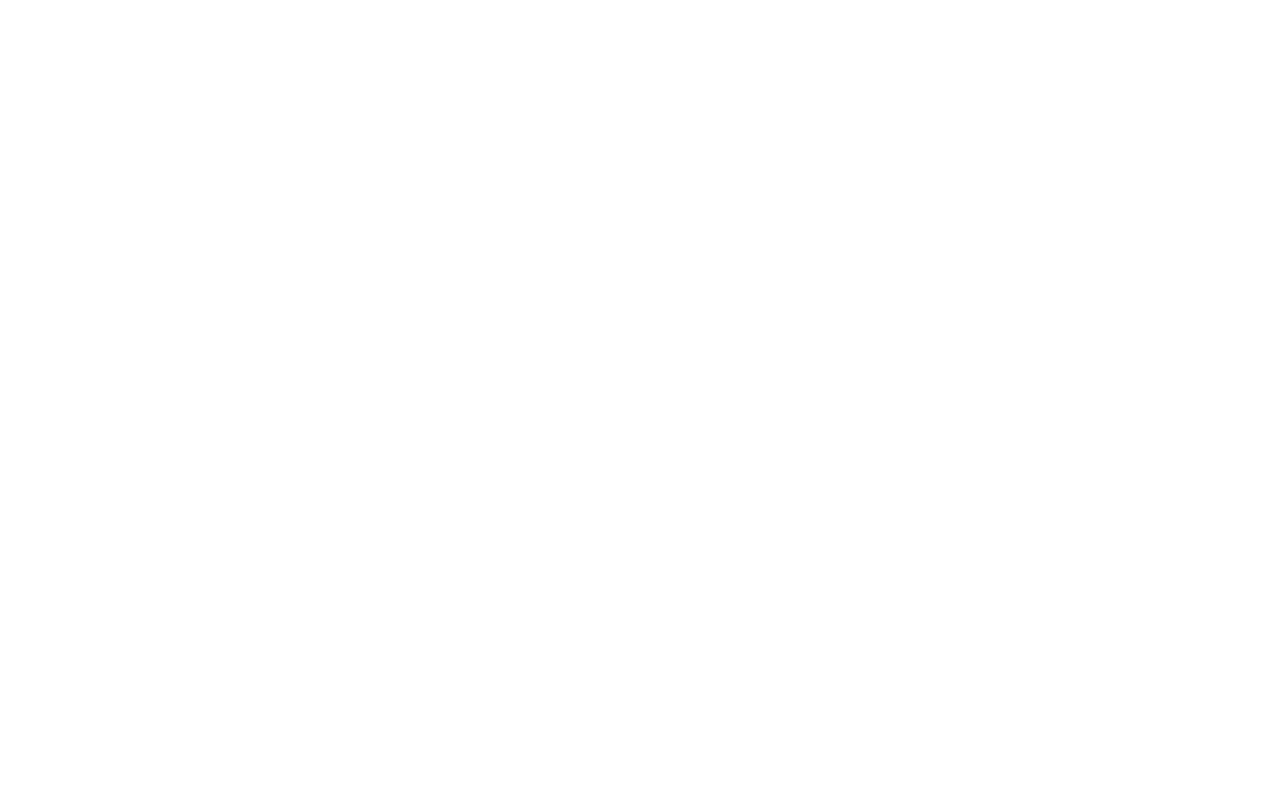
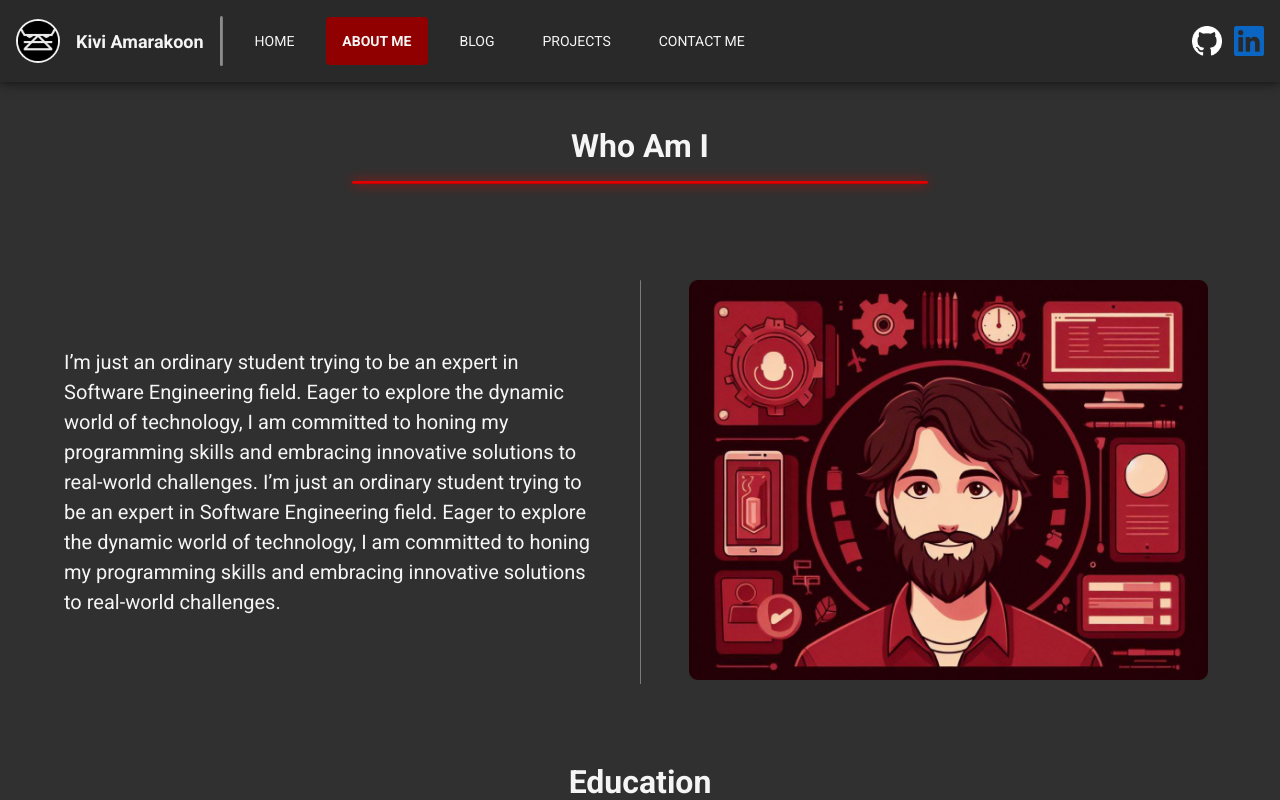
Before and after one commit to kivi98/portfolio-2, a React (Vite) app in the folder frontend/: page /about-me in a window 1280 px wide. Before the commit this address had no page. Shown: the top 800 px of the page. Built offline with nearby package versions, Linux system fonts and the light colour scheme; the HTML template or start-up script is replaced by a standard one.

Commit message:
few re usable about page components created

```diff
--- a/frontend/src/App.jsx
+++ b/frontend/src/App.jsx
@@ -3,6 +3,7 @@
 import Layout from './layout/layout.jsx';
 import theme from './theme/theme.jsx';
 import Home from './pages/home/home.jsx';
+import About from './pages/about-me/about-me.jsx';
 
 function App() {
   return (
@@ -17,6 +18,14 @@
               </Layout>
             }
           />
+          <Route
+            path={'about-me'}
+            element={
+              <Layout>
+                <About />
+              </Layout>
+            }
+          />
         </Routes>
       </BrowserRouter>
     </ThemeProvider>
--- /dev/null
+++ b/frontend/src/components/common/section-body-type-1.jsx
@@ -0,0 +1,30 @@
+import { Box, Divider, Stack } from '@mui/material';
+
+const TwoColumnSection = ({ leftComponent, rightComponent }) => {
+  return (
+    <Stack
+      direction={'row'}
+      sx={{
+        display: 'flex',
+        alignItems: 'center',
+        color: 'text.main',
+        flexDirection: 'row',
+        pb: 10,
+      }}
+    >
+      <Box sx={{ flex: 1 }}>{leftComponent}</Box>
+      <Divider
+        orientation={'vertical'}
+        flexItem
+        sx={{
+          mx: '3rem',
+          backgroundColor: 'primary.lighter',
+          borderRadius: 10,
+        }}
+      />
+      <Box sx={{ flex: 1 }}>{rightComponent}</Box>
+    </Stack>
+  );
+};
+
+export default TwoColumnSection;
--- /dev/null
+++ b/frontend/src/components/common/section-body-type-2.jsx
@@ -0,0 +1,28 @@
+import { Box, Stack } from '@mui/material';
+
+const OneColumnSection = ({ sectionDescription, sectionBody }) => {
+  return (
+    <Box
+      direction={'column'}
+      sx={{
+        display: 'flex',
+        alignItems: 'center',
+        color: 'text.main',
+        pb: 10,
+      }}
+    >
+      <Stack direction={'column'}>
+        <Box
+          sx={{
+            mb: 5,
+          }}
+        >
+          {sectionDescription}
+        </Box>
+        <Box>{sectionBody}</Box>
+      </Stack>
+    </Box>
+  );
+};
+
+export default OneColumnSection;
--- /dev/null
+++ b/frontend/src/components/common/section-title.jsx
@@ -0,0 +1,37 @@
+import { Box, Divider, Typography } from '@mui/material';
+
+const SectionTitle = ({ title }) => {
+  return (
+    <Box
+      sx={{
+        color: 'text.main',
+        display: 'flex',
+        flexDirection: 'column',
+        justifyContent: 'center',
+        textAlign: 'center',
+        mb: 10,
+      }}
+    >
+      <Typography variant="h1">{title}</Typography>
+      <Box
+        sx={{
+          display: 'flex',
+          justifyContent: 'center',
+        }}
+      >
+        <Divider
+          sx={{
+            backgroundColor: 'secondary.light',
+            width: '50%',
+            height: 2,
+            my: 2,
+            boxShadow: '0px 0px 12px #E30000',
+            borderRadius: 10,
+          }}
+        />
+      </Box>
+    </Box>
+  );
+};
+
+export default SectionTitle;
--- /dev/null
+++ b/frontend/src/components/common/skill-icon.jsx
@@ -0,0 +1,22 @@
+import { Box } from '@mui/material';
+
+const SkillIcon = ({ image, placeholderText }) => {
+  return (
+    <Box
+      sx={{
+        border: '1px solid #8c8c8c',
+        p: 2,
+        borderRadius: 5,
+        backgroundColor: 'primary.light2',
+      }}
+    >
+      <img
+        src={image}
+        alt={placeholderText}
+        style={{ height: '5rem', width: '5rem' }}
+      />
+    </Box>
+  );
+};
+
+export default SkillIcon;
--- a/frontend/src/components/header/components/Button.jsx
+++ b/frontend/src/components/header/components/Button.jsx
@@ -15,6 +15,8 @@
       sx={{
         color: 'text.main',
         fontWeight: 200,
+        height: '3rem',
+        px: 2,
         '&:hover': {
           backgroundColor: 'rgba(227,0,0,0.18)',
         },
--- /dev/null
+++ b/frontend/src/pages/about-me/about-me.jsx
@@ -0,0 +1,96 @@
+import { Box, Container, Typography } from '@mui/material';
+import SectionTitle from '../../components/common/section-title.jsx';
+import aboutImage from '../../assets/images/about-me.png';
+import TwoColumnSection from '../../components/common/section-body-type-1.jsx';
+import OneColumnSection from '../../components/common/section-body-type-2.jsx';
+import SkillIcon from '../../components/common/skill-icon.jsx';
+
+const About = () => {
+  return (
+    <Container
+      sx={{
+        pt: 16,
+      }}
+    >
+      <SectionTitle title={'Who Am I'} />
+      <TwoColumnSection
+        rightComponent={
+          <img src={aboutImage} alt={'body-image'} style={{ height: 400 }} />
+        }
+        leftComponent={
+          <Typography variant={'body1'} fontSize={20}>
+            <span>
+              I’m just an ordinary student trying to be an expert in Software
+              Engineering field. Eager to explore the dynamic world of
+              technology, I am committed to honing my programming skills and
+              embracing innovative solutions to real-world challenges. I’m just
+              an ordinary student trying to be an expert in Software Engineering
+              field. Eager to explore the dynamic world of technology, I am
+              committed to honing my programming skills and embracing innovative
+              solutions to real-world challenges.
+            </span>
+          </Typography>
+        }
+      />
+
+      <SectionTitle title={'Education'} />
+      <TwoColumnSection
+        rightComponent={
+          <Typography variant={'body1'} fontSize={20}>
+            <span>
+              <b>University of Colombo School of Computing</b>
+              <br />
+              <br />
+              <b>Degree:</b> BSc in Information Systems
+              <br />
+              <b>Year:</b> 2021 - Present
+              <br />
+            </span>
+          </Typography>
+        }
+        leftComponent={
+          <img src={aboutImage} alt={'body-image'} style={{ height: 400 }} />
+        }
+      />
+
+      <SectionTitle title={'Skills'} />
+      <OneColumnSection
+        sectionDescription={
+          <Typography variant={'caption'} fontSize={20}>
+            <span>
+              C, HTML, Java, CSS, JavaScript, React, Node.js, Express.js,
+              MongoDB, SQL, Git, GitHub, Linux, Windows, Visual Studio Code,
+              Figma, Microsoft Office, Google Suite, WordPress, Canva, and more.
+            </span>
+          </Typography>
+        }
+        sectionBody={
+          <Box
+            sx={{
+              display: 'flex',
+              justifyContent: 'center',
+              alignItems: 'center',
+              flexWrap: 'wrap',
+              gap: 1,
+            }}
+          >
+            <SkillIcon image={aboutImage} placeholderText={'test'} />
+            <SkillIcon image={aboutImage} placeholderText={'test'} />
+            <SkillIcon image={aboutImage} placeholderText={'test'} />
+            <SkillIcon image={aboutImage} placeholderText={'test'} />
+            <SkillIcon image={aboutImage} placeholderText={'test'} />
+            <SkillIcon image={aboutImage} placeholderText={'test'} />
+            <SkillIcon image={aboutImage} placeholderText={'test'} />
+            <SkillIcon image={aboutImage} placeholderText={'test'} />
+            <SkillIcon image={aboutImage} placeholderText={'test'} />
+            <SkillIcon image={aboutImage} placeholderText={'test'} />
+            <SkillIcon image={aboutImage} placeholderText={'test'} />
+            <SkillIcon image={aboutImage} placeholderText={'test'} />
+          </Box>
+        }
+      />
+    </Container>
+  );
+};
+
+export default About;
--- a/frontend/src/pages/home/home.jsx
+++ b/frontend/src/pages/home/home.jsx
@@ -1,4 +1,12 @@
-import { Box, Container, Stack } from '@mui/material';
+import {
+  Box,
+  Button,
+  Container,
+  Divider,
+  Link,
+  Stack,
+  Typography,
+} from '@mui/material';
 import test from '../../assets/images/test.png';
 
 const Home = () => {
@@ -8,21 +16,77 @@
         display: 'flex',
         alignItems: 'center',
         justifyContent: 'center',
-        height: '150vh',
+        height: '100vh',
       }}
     >
       <Stack
         direction={{ xs: 'column', md: 'row' }}
         sx={{
-          p: 2,
           gap: 2,
+          width: '100%',
         }}
       >
         <Box>
           <img src={test} alt={'test'} style={{ height: 400 }} />
         </Box>
+        <Box
+          sx={{
+            backgroundColor: 'secondary.other',
+            height: '2.5rem',
+            width: '8rem',
+            mt: 1,
+            borderRadius: 1,
+          }}
+        ></Box>
         <Box>
-          <img src={test} alt={'test'} style={{ height: 400 }} />
+          <Typography
+            variant="h1"
+            sx={{ color: 'text.main', fontSize: '3rem' }}
+          >
+            <span>
+              Hi there, <br />
+              Welcome to my portfolio
+            </span>
+          </Typography>
+          <Divider
+            sx={{
+              backgroundColor: 'secondary.light',
+              width: '50%',
+              height: 2,
+              my: 2,
+              boxShadow: '0px 0px 12px #E30000',
+              borderRadius: 10,
+            }}
+          />
+          <Typography variant={'body1'} sx={{ color: 'text.main', mb: 2 }}>
+            <span>
+              {' '}
+              👋 I'm Kivi Amarakoon, a software enthusiast dedicated to crafting
+              user-friendly apps, optimizing algorithms, and solving complex
+              problems. I'm passionate about continuous learning, exploring new
+              technologies, and embracing the digital revolution. Join me in
+              building the future, one line of code at a time.
+            </span>
+            <br />
+            <br />
+            <span>Let's create, innovate, and inspire together!</span>
+          </Typography>
+          <Link>
+            <Button
+              sx={{
+                backgroundColor: 'secondary.main',
+                color: 'text.light',
+                width: '10rem',
+                height: '3rem',
+                fontWeight: 700,
+                '&:hover': {
+                  backgroundColor: 'secondary.light',
+                },
+              }}
+            >
+              About Me
+            </Button>
+          </Link>
         </Box>
       </Stack>
     </Container>
--- a/frontend/src/theme/theme.jsx
+++ b/frontend/src/theme/theme.jsx
@@ -6,20 +6,23 @@
       dark: '#0D0D0D',
       main: '#292929',
       light: '#303030',
+      light2: '#404040',
       lighter: '#8C8C8C',
     },
     secondary: {
       main: '#910000',
       light: '#E30000',
       dark: '#590000',
+      other: '#DA2C2C',
     },
     text: {
       main: '#F5F5F5',
       light: '#FFFFFF',
     },
-    // background: {
-    //   default: '#292929',
-    // },
+    common: {
+      white: '#FFFFFF',
+      lite: '#e7e7e7',
+    },
   },
   typography: {
     fontFamily: 'Roboto, Arial, sans-serif',
```
Also changed, not shown: frontend/src/components/header/header.jsx (+0 -56 lines), frontend/src/assets/images/about-me.png (added).
